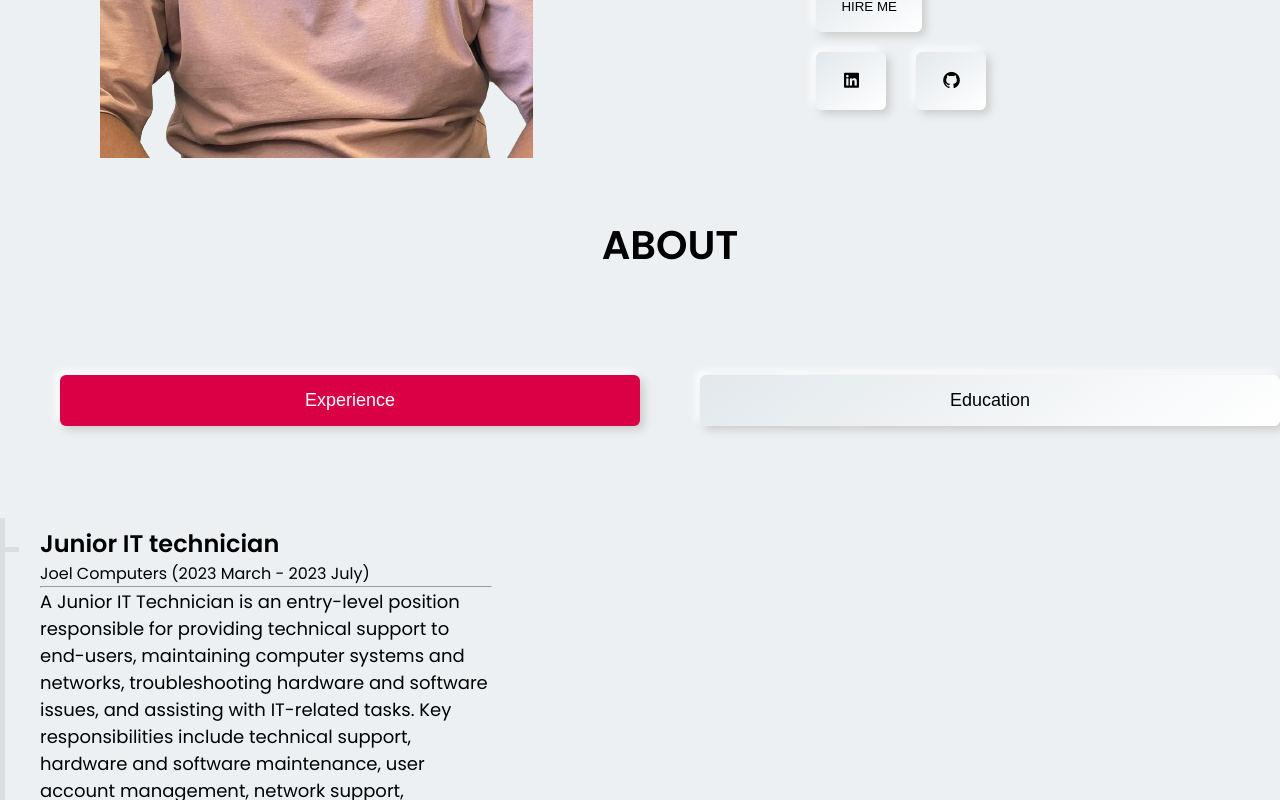
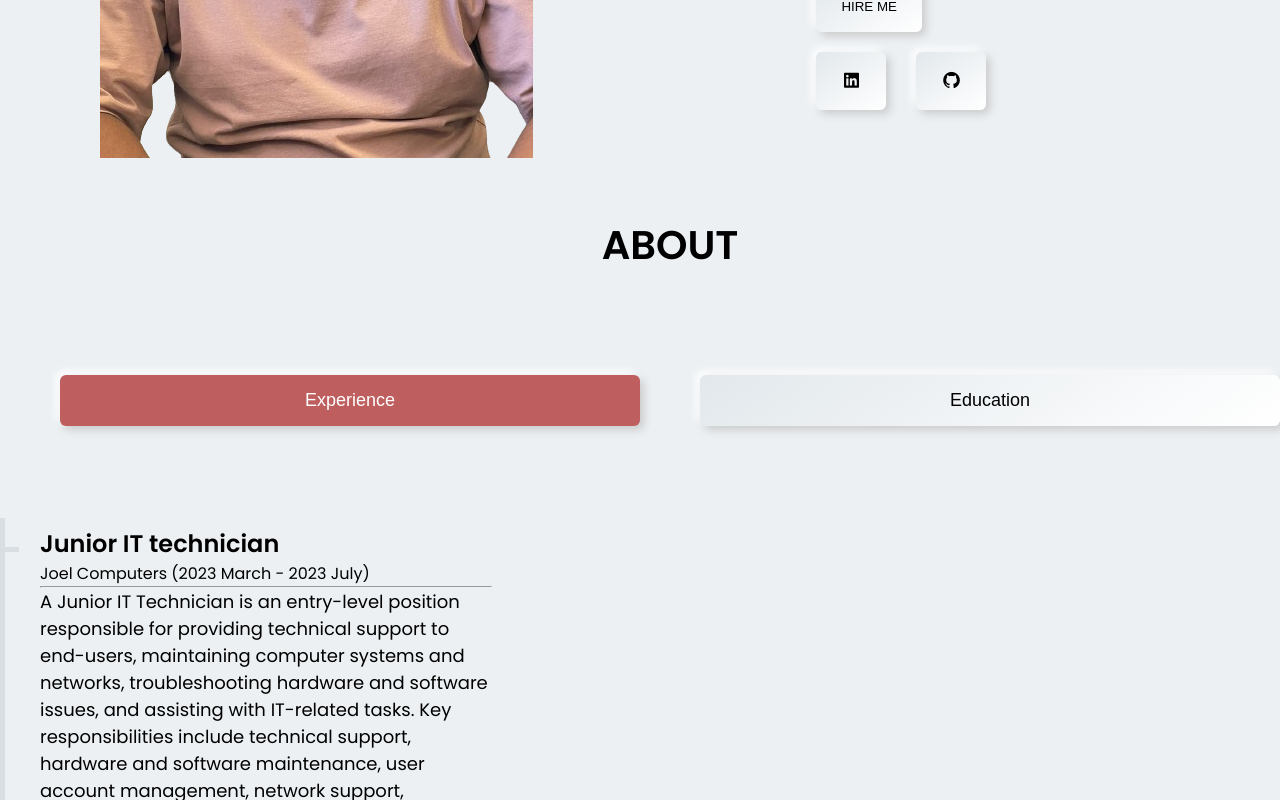
Before and after one commit to Luvuyotafeni/React-JS-portfolio, a React (Create React App) app: page / in a window 1280 px wide. In both pictures the pointer is over the button "Experience". Shown: the part 499-1299 px from the top of the page. Built offline with nearby package versions, Linux system fonts and the light colour scheme.

Commit message:
changed the button color for the about page

```diff
--- a/src/component/About/About.css
+++ b/src/component/About/About.css
@@ -26,7 +26,7 @@
 }
 
 .About .box:hover .btn_shadow {
-    background: #ff014f;
+    background: #be5e5e;
     box-shadow: none;
     color: white;
 }
@@ -54,7 +54,7 @@
 }
 
 .About .toggle-button:hover {
-    background-color: #d90046;
+    background-color: #be5e5e;
 }
 
 .About .left::after {
@@ -155,8 +155,6 @@
 
     }
 
-
-
     .About .content {
         width: 90%;
         padding: 0 10px;
```
